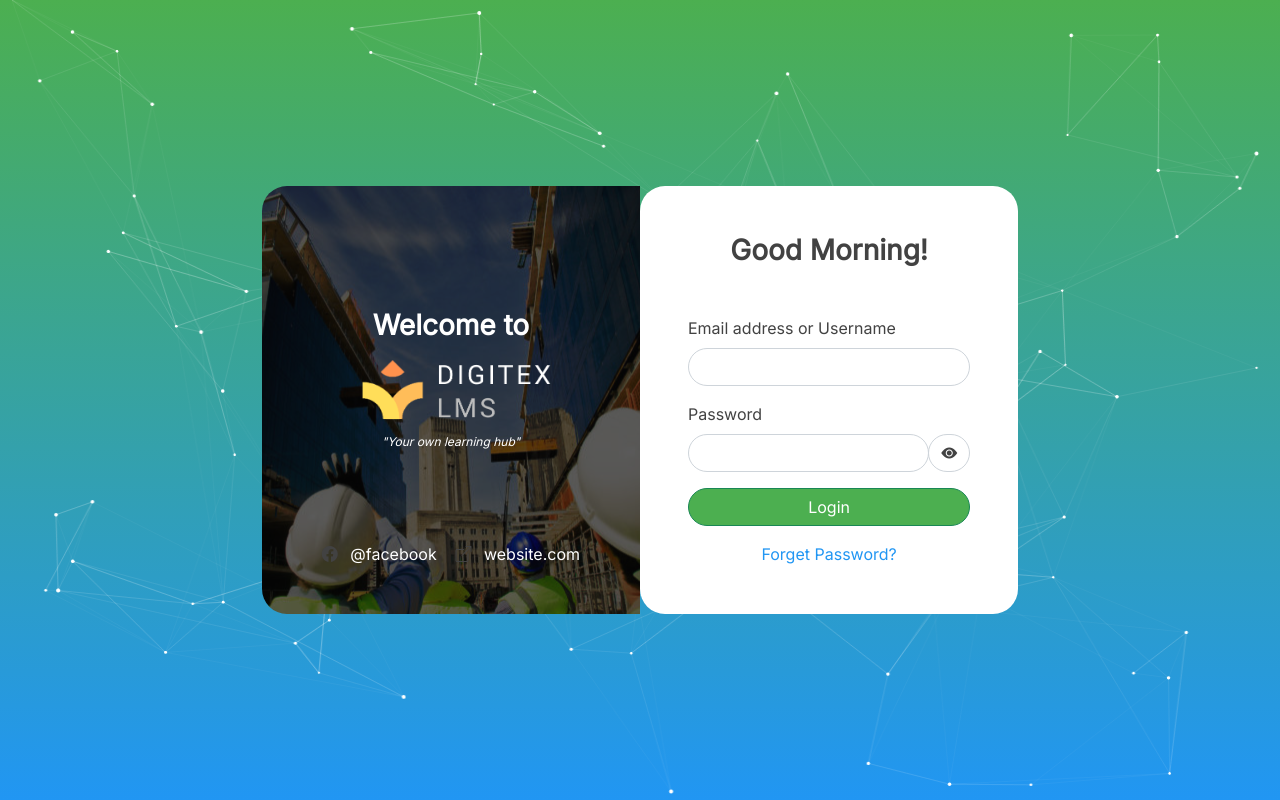
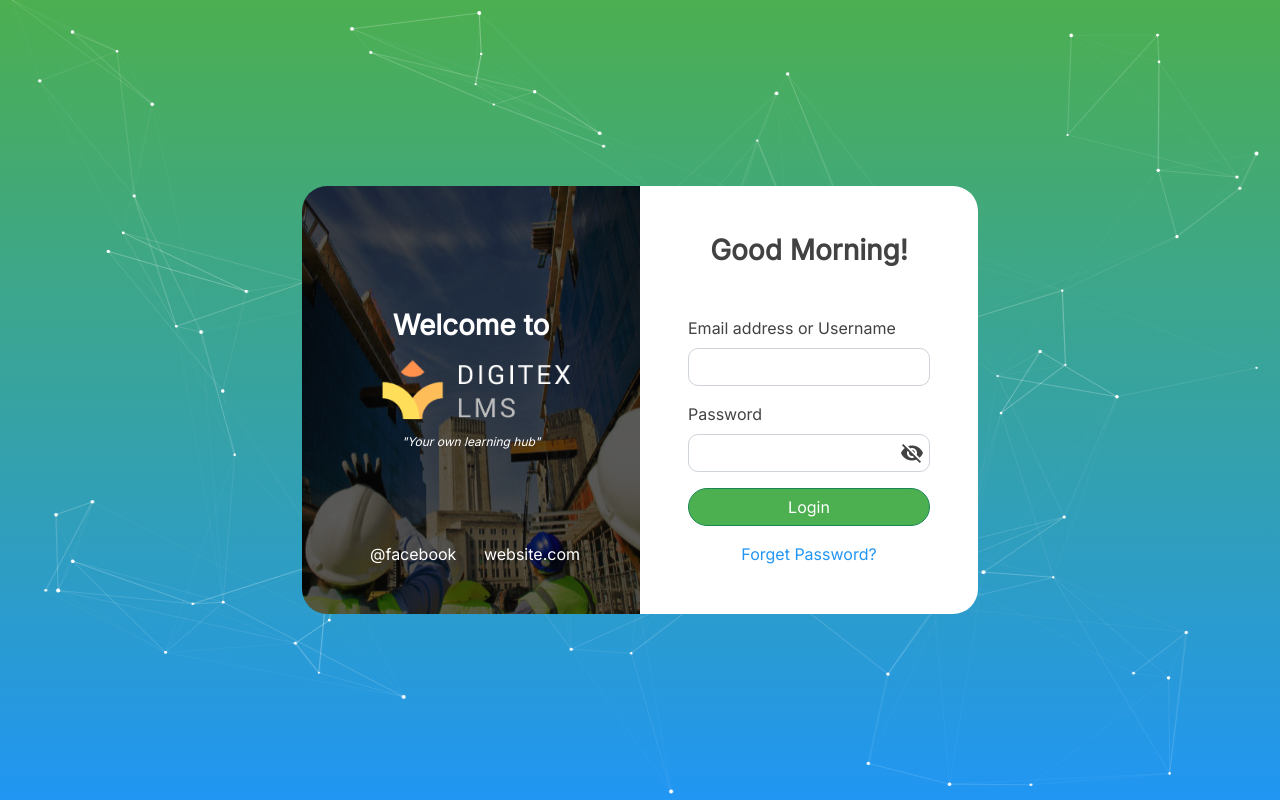
Before and after one commit to rellanceras/mcc-digitex-lms, a PHP site: page / in a window 1280 px wide. Run offline with PHP 8.4, Linux system fonts and the light colour scheme; style sheets or scripts are compiled from the project's sources.

Commit message:
new login page

```diff
--- a/index.php
+++ b/index.php
@@ -19,10 +19,10 @@
         <link href="https://cdn.jsdelivr.net/npm/bootstrap@5.1.3/dist/css/bootstrap.min.css" rel="stylesheet" integrity="sha384-1BmE4kWBq78iYhFldvKuhfTAU6auU8tT94WrHftjDbrCEXSU1oBoqyl2QvZ6jIW3" crossorigin="anonymous">
         <!-- Bootstrap JS with Popper -->
         <script src="https://cdn.jsdelivr.net/npm/bootstrap@5.1.3/dist/js/bootstrap.bundle.min.js" integrity="sha384-ka7Sk0Gln4gmtz2MlQnikT1wXgYsOg+OMhuP+IlRH9sENBO0LRn5q+8nbTov4+1p" crossorigin="anonymous"></script>
-        <!-- Bootstrap Icons -->
-        <link rel="stylesheet" href="https://cdn.jsdelivr.net/npm/bootstrap-icons@1.8.1/font/bootstrap-icons.css">
+    <!-- Google Font/Icons -->
         <!-- Inter Font Style -->
-        <link rel="stylesheet" href="https://fonts.googleapis.com/css?family=Inter">
+        <link rel="stylesheet" href="https://fonts.googleapis.com/css?family=Inter"/>
+        <link rel="stylesheet" href="https://fonts.googleapis.com/icon?family=Material+Icons"/>
 
     <!-- Custom CSS -->
     <link href="resources/css/style.css" rel="stylesheet"/>
@@ -55,7 +55,7 @@
                     </div>
                 </div>
             </div>
-            <div class="login_block block col-md-6 p-5">
+            <div class="login_block col-md-6 p-5">
                 <div class="text-center mb-5">
                     <h3 class="mb-5 fw-bold d-none d-md-inline" id="login_greeting"></h3>
                     <img class="nav_label logo d-md-none" src="resources/img/logov1-trans.png" width="200px" height="auto" class="logo"/>
@@ -63,18 +63,18 @@
                 <form action = "login.php" method = "post">
                     <div class="mb-3">
                         <label for="Email" class="form-label">Email address or Username</label>
-                        <input type="email" class="form-control block" id="username" name="username" aria-describedby="emailHelp" required>
+                        <input type="email" class="form-control block-sm" id="username" name="username" aria-describedby="emailHelp" required>
                     </div>
                     <div class="mb-3">
                         <label for="Password" class="form-label">Password</label>
-                        <div class="input-group">
-                            <input type="password" class="form-control block" id="password" name="password" required>
-                            <span class="input-group-text block"><i class="bi bi-eye-fill"  id="show_pass"></i></span>
+                        <div class="d-flex align-items-center">
+                            <input type="password" class="form-control block-sm" id="password" name="password"required>
+                            <span class="material-icons" id="show_pass" style="margin-left: -30px;">visibility_off</span>
                         </div>
                     </div>
                     <button type="submit" class="btn btn-success w-100">Login</button>
                     <div class="text-center mt-3 f-pass">
-                        <a class="text-decoration-none" href="admin/">Forget Password?</a>
+                        <a class="text-decoration-none" href="layout/">Forget Password?</a>
                     </div>
                 </form>
             </div>
@@ -93,12 +93,8 @@
 <script type="text/javascript">
     $(document).ready(function(){
         $("#show_pass").click(function(){
-            $("#show_pass").toggleClass("bi-eye-fill");
-            $("#show_pass").toggleClass("bi-eye-slash-fill");
-
-            var passFlag = $("#password").attr('type') === "password" ? "text" : "password";
-            $("#password").attr('type', passFlag);
-            //console.log(passFlag); //Checker if attr has changed...
+            $("#show_pass").text($("#show_pass").text() === "visibility" ? "visibility_off" : "visibility");
+            $("#password").attr('type', $("#password").attr('type') === "password" ? "text" : "password");
         });
         $("#login_greeting").text(display_time());
     });
--- a/resources/css/style.css
+++ b/resources/css/style.css
@@ -112,6 +112,7 @@ p {
 
 .login_block {
     border-radius: 0 25px 25px 0;
+    background-color: #ffffff;
 }
 
 .login_cover {
@@ -208,10 +209,6 @@ p {
 
 #user_num {
     font-size: 14px;
-}
-
-#show_pass{
-    cursor: pointer;
 }
 
 #dateDropdown:hover {
```
